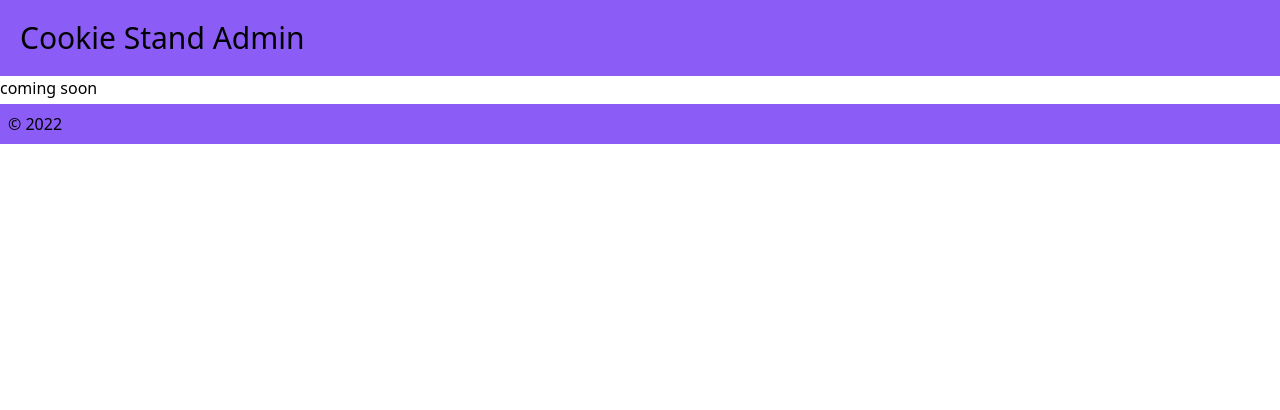
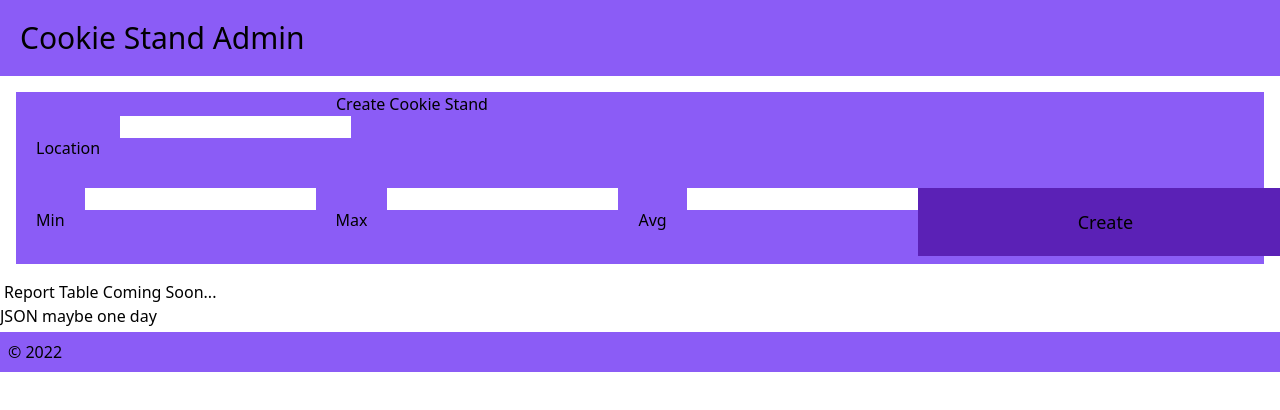
Before and after one commit to heckerdavid/cookie-stand-admin, a Next.js app: page / in a window 1280 px wide. Shown: the top 410 px of the page. Built offline with nearby package versions, Linux system fonts and the light colour scheme.

Commit message:
Added cookie creation form.

```diff
--- a/pages/index.js
+++ b/pages/index.js
@@ -1,17 +1,24 @@
-
+// stupid = {"location": "Barcelona", "minCustomers":2, "maxCustomers":4, "avgCookies": 2.5}
+import Head from "next/head"
 
 export default function Home() {
   return (
     <>
-      <head>
+      <Head>
         <title>Cookie Stand Admin</title>
-      </head>
+      </Head>
 
       <header className="text-3xl p-5 bg-violet-500">
         <h1>Cookie Stand Admin</h1>
       </header>
 
-      <CookieStandInput />
+      <main>
+
+        <CookieStandInput />
+        <p className="pl-1">Report Table Coming Soon...</p>
+        <p> JSON maybe one day</p>
+
+      </main>
 
       <footer className=" bg-violet-500 mt-1 p-2">
         <p>&copy; 2022</p>
@@ -23,7 +30,25 @@ export default function Home() {
 function CookieStandInput() {
   return (
     <>
-    <h1>coming soon</h1>
+    <form className="bg-violet-500 flex-col m-4 ">
+      <h1 className="px-80">Create Cookie Stand</h1>
+
+      <div className="flex">
+        <p className="p-5">Location</p>
+        <input type="text" className="h-1/2" />
+      </div>
+
+      <div className="flex py-2">
+        <p className="p-5">Min</p>
+        <input type="text" className="flex-auto h-1/2"/>
+        <p className="p-5">Max</p>
+        <input type="text" className="flex-auto h-1/2" />
+        <p className="p-5">Avg</p>
+        <input type="text" className="flex-auto h-1/2" />
+        <button className="text-lg py-5 px-40 bg-violet-800">Create</button>
+      </div>
+
+    </form>
 
     </>
   )
```
